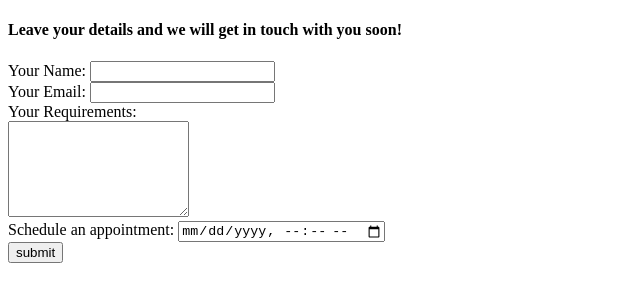
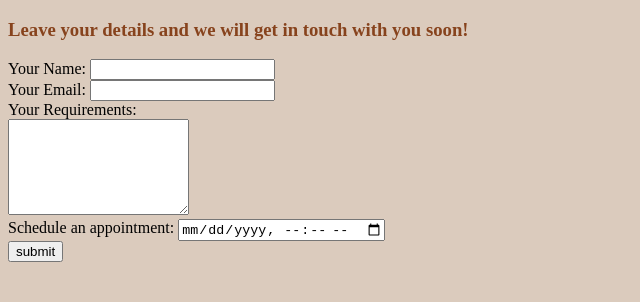
Before and after one commit to kayy-s/S.U.M.O, a plain HTML site: page contact.html in a window 1280 px wide. Shown: the whole page, without its empty margins (0-640 px from the left). Drawn offline with Linux system fonts and the light colour scheme.

Commit message:
Update contact.html
Added-
1. Link to CSS styles
2. Changed header size
3. Added title

```diff
--- a/contact.html
+++ b/contact.html
@@ -2,10 +2,11 @@
 <html lang="en" dir="ltr">
   <head>
     <meta charset="utf-8">
-    <title></title>
+    <title>Contact us</title>
+    <link rel="stylesheet" href="css/styles.css">
   </head>
   <body>
-    <h4>Leave your details and we will get in touch with you soon!</h4>
+    <h3>Leave your details and we will get in touch with you soon!</h3>
   <form class="" action="mailto:karhan.singh@gmail.com" method="post" enctype="text/plain">
       <label>Your Name: </label>
       <input type="text" name="Your Name: " value=""><br>
```
